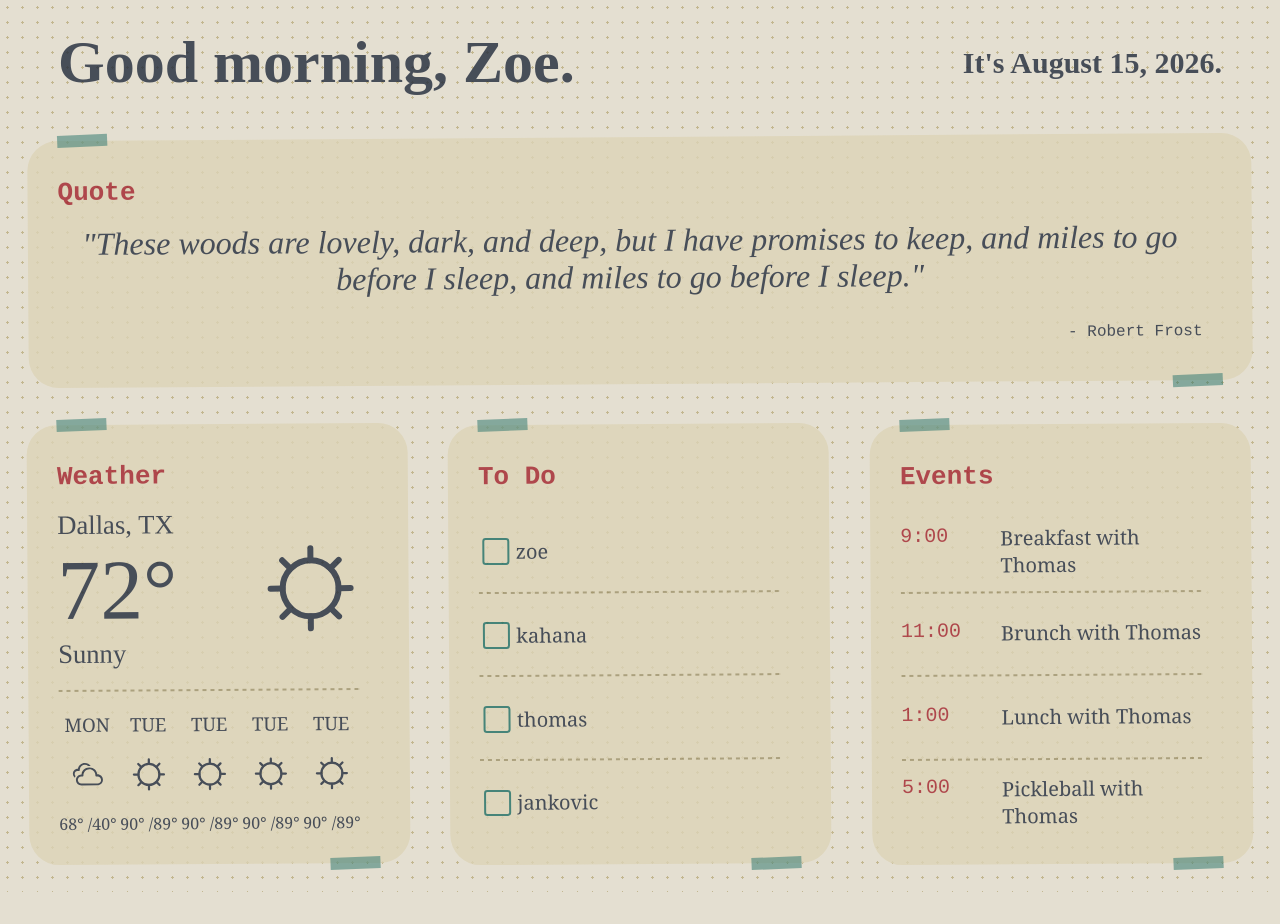
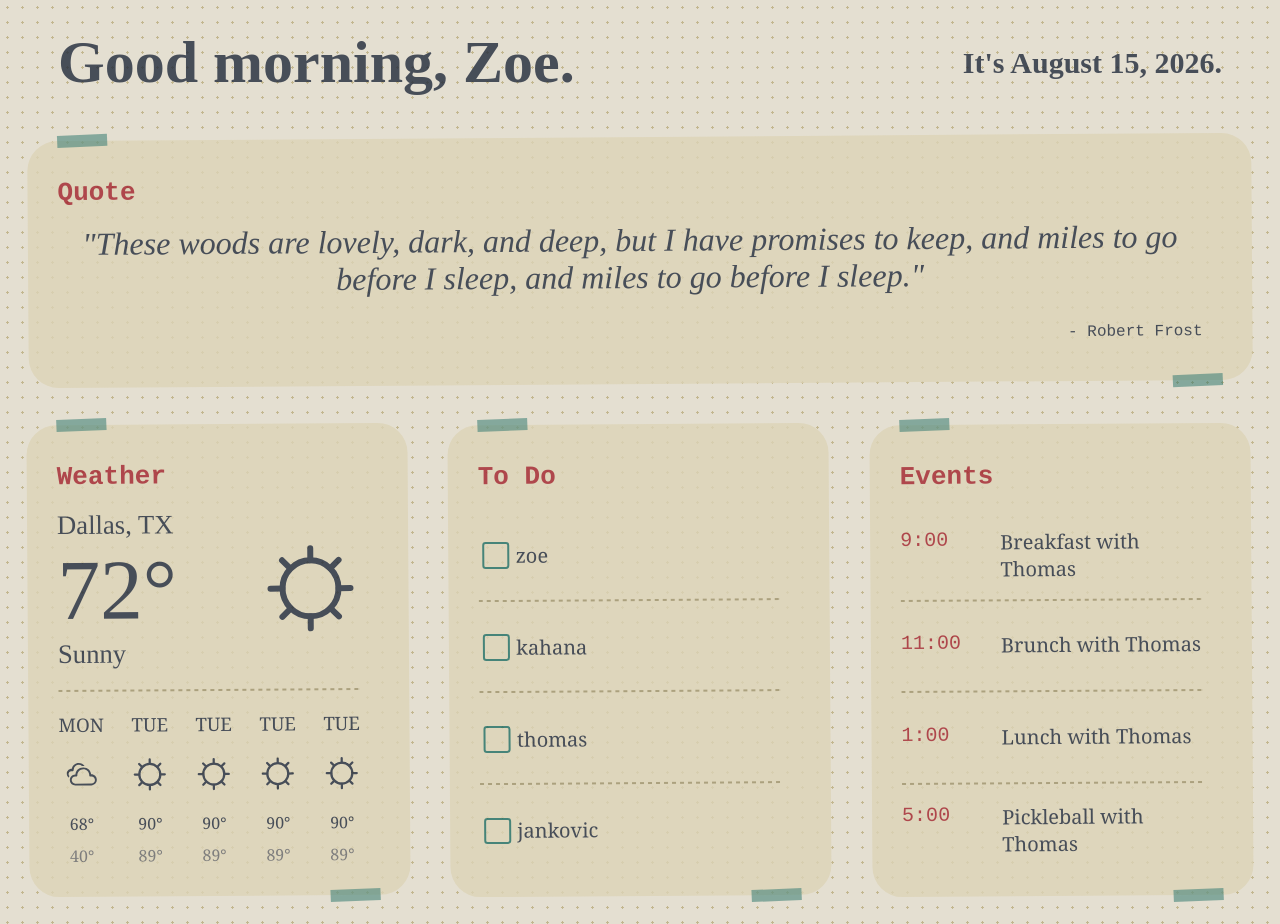
Before and after one commit to zoekahana/daily-dashboard, a React (Vite) app: page / in a window 1280 px wide. Before the commit the page ends 892 px from the top, so only its background shows below. Built offline with nearby package versions, Linux system fonts and the light colour scheme.

Commit message:
Remove / between high and low because it looks bad at all screen sizes

```diff
--- a/src/widgets/Weather.tsx
+++ b/src/widgets/Weather.tsx
@@ -34,21 +34,13 @@ const ForecastTemps = styled.div`
     font-size: 12pt;
     font-family: Georgia;
     display: flex;
-    @media (max-width: 768px) {
-        flex-direction: column;
-        gap: 10px;
-    }
+    flex-direction: column;
+    gap: 10px;
 `;
 
 const High = styled.span`
     &::after {
-        content:"° / ";
-    }
-
-    @media (max-width: 768px) {
-        &::after {
-            content:"°";
-        }
+        content:"°";
     }
 `;
 
@@ -56,10 +48,7 @@ const Low = styled.span`
     &::after {
         content:"°";
     }
-
-    @media (max-width: 768px) {
-        color: #656669;
-    }
+    color: #656669;
 `;
 
 const DayContainer = ({day, high, low, condition}: DayContainerProps) => {
```
